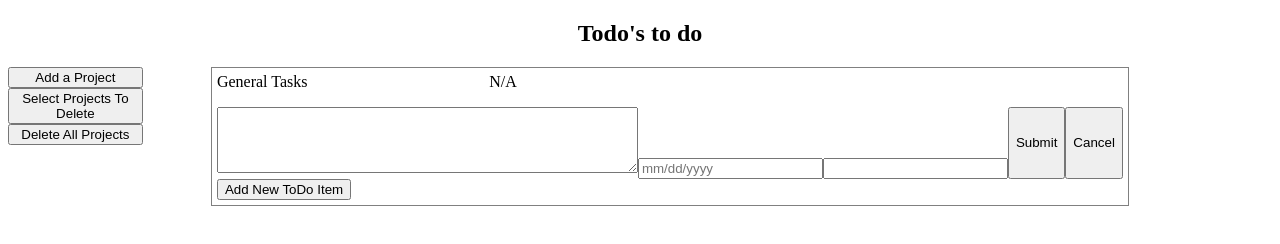
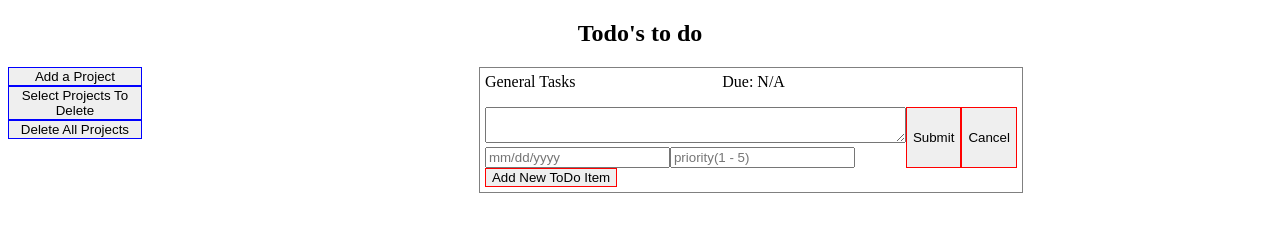
Before and after one commit to heroundone/todo-list, a website built with webpack: page src/template.html in a window 1280 px wide. Both pictures are taken after a click on the button "Add New ToDo Item". Built offline with nearby package versions, Linux system fonts and the light colour scheme.

Commit message:
now has all basic functionality neccessary to work

```diff
--- a/src/DOM-manipulation.js
+++ b/src/DOM-manipulation.js
@@ -6,7 +6,7 @@ function createToDoForm(e) {
     let key = getKey(e);
 
     let descriptionInput = document.createElement('textarea');
-    descriptionInput.setAttribute('rows', '4');
+    descriptionInput.setAttribute('rows', '2');
     descriptionInput.setAttribute('cols', '50');
     descriptionInput.setAttribute('class', 'description');
 
@@ -16,6 +16,7 @@ function createToDoForm(e) {
     deadlineInput.setAttribute('placeholder', 'mm/dd/yyyy')
 
     let priorityInput = document.createElement('input');
+    priorityInput.setAttribute('placeholder', 'priority(1 - 5)')
     priorityInput.setAttribute('type', 'text');
     priorityInput.setAttribute('class', 'priority');
 
@@ -110,7 +111,7 @@ function createProjectHtml(project) {
 
     // span elements to contain project title and deadline
     let titleSpan = createSpan(project.title);
-    let deadlineSpan = createSpan(project.deadline);
+    let deadlineSpan = createSpan('Due:' + ' ' + project.deadline);
 
     // div for the span elements, for flexbox styling
     let spanDiv = document.createElement('div');
--- a/src/main.css
+++ b/src/main.css
@@ -16,12 +16,20 @@
     margin-right: 10px;
 }
 
+#sidebar button {
+    border: solid blue 1px;
+}
+
 #projects {
     display: flex;
     width: 100%;
     flex-direction: column;
     align-items: center;
-    margin-right: 85px;
+    margin-right: 80px;
+}
+
+#projects button {
+    border: solid red 1px;
 }
 
 #newProjectForm {
@@ -33,14 +41,18 @@
 
 .projectContainer {
     display: flex;
-    justify-content: space-between;
+    width: 40%;
+    margin-left: 30px;
 }
 
 .checkbox {
-    width:12px;
-    height:15px;
+    width:20px;
+    height:20px;
     text-align: center;
+    margin-right: 20px;
+    margin-top: 25px;
     background-color: yellow;
+    border: solid black 1px;
 }
 
 .form {
@@ -88,7 +100,8 @@ color: black;
 .project {
     border: solid grey 1px;
     padding: 5px;
-    margin-bottom: 5px;
+    margin-bottom: 20px;
+
 }
 
 li {
--- a/src/todo-EventListeners.js
+++ b/src/todo-EventListeners.js
@@ -9,10 +9,12 @@ function addToDoEventListener(submitButton) {
     // get submit button
     submitButton.addEventListener('click', (e) => {
         let key = e.target.parentElement.parentElement.parentElement.getAttribute('data-key');
+
         let description = document.querySelector(`[data-key=${key}] .description`).value;
         if (!(checkTextContent(description))) {
             return;
         };
+
         let deadline = document.querySelector(`[data-key=${key}] .deadline`).value;
         if (!(checkTextContent(deadline))) {
             return;
@@ -21,6 +23,7 @@ function addToDoEventListener(submitButton) {
             alert('Please make sure your date entry matches the expected formatting.')
             return;
         }
+
         let priority = document.querySelector(`[data-key=${key}] .priority`).value;
         if (!(checkTextContent(priority))) {
             return;
```
